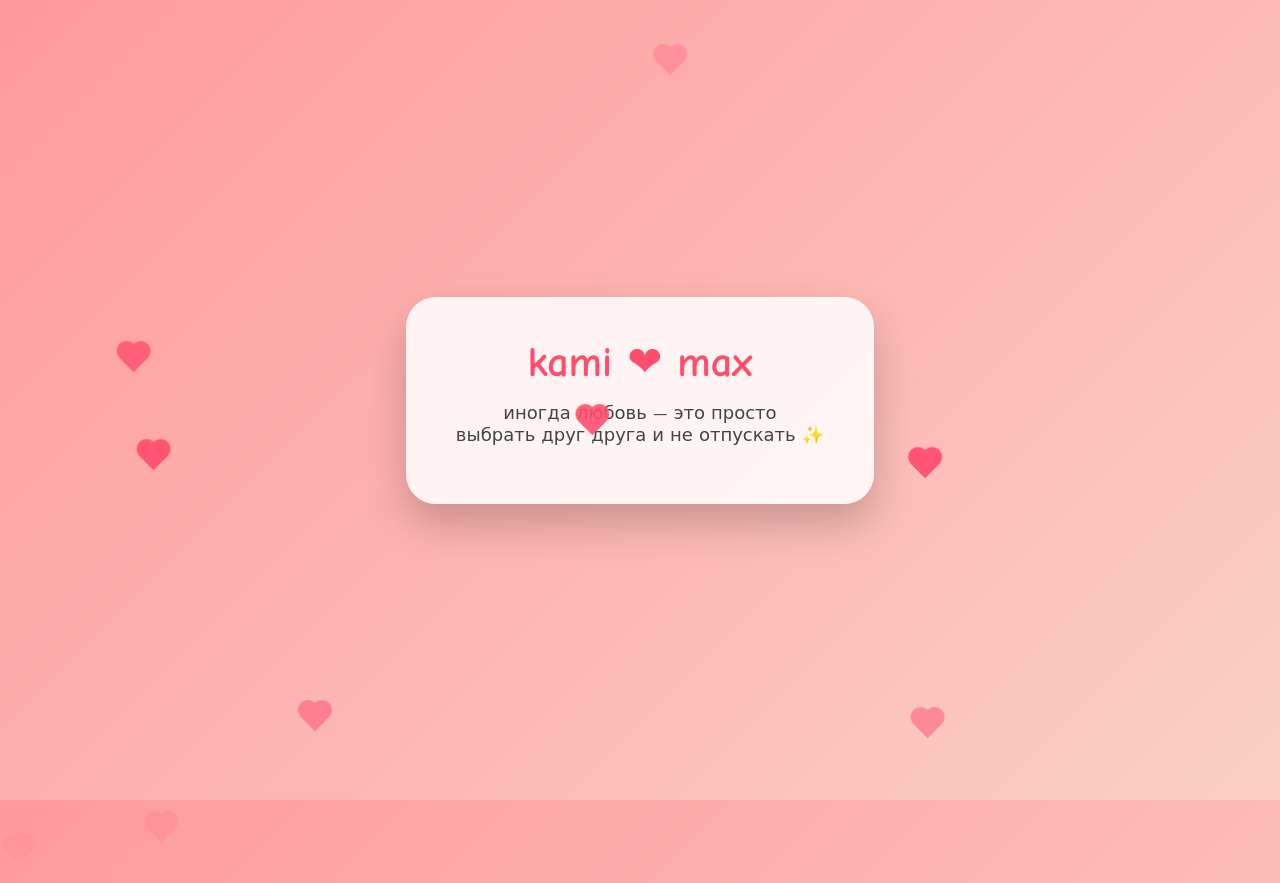
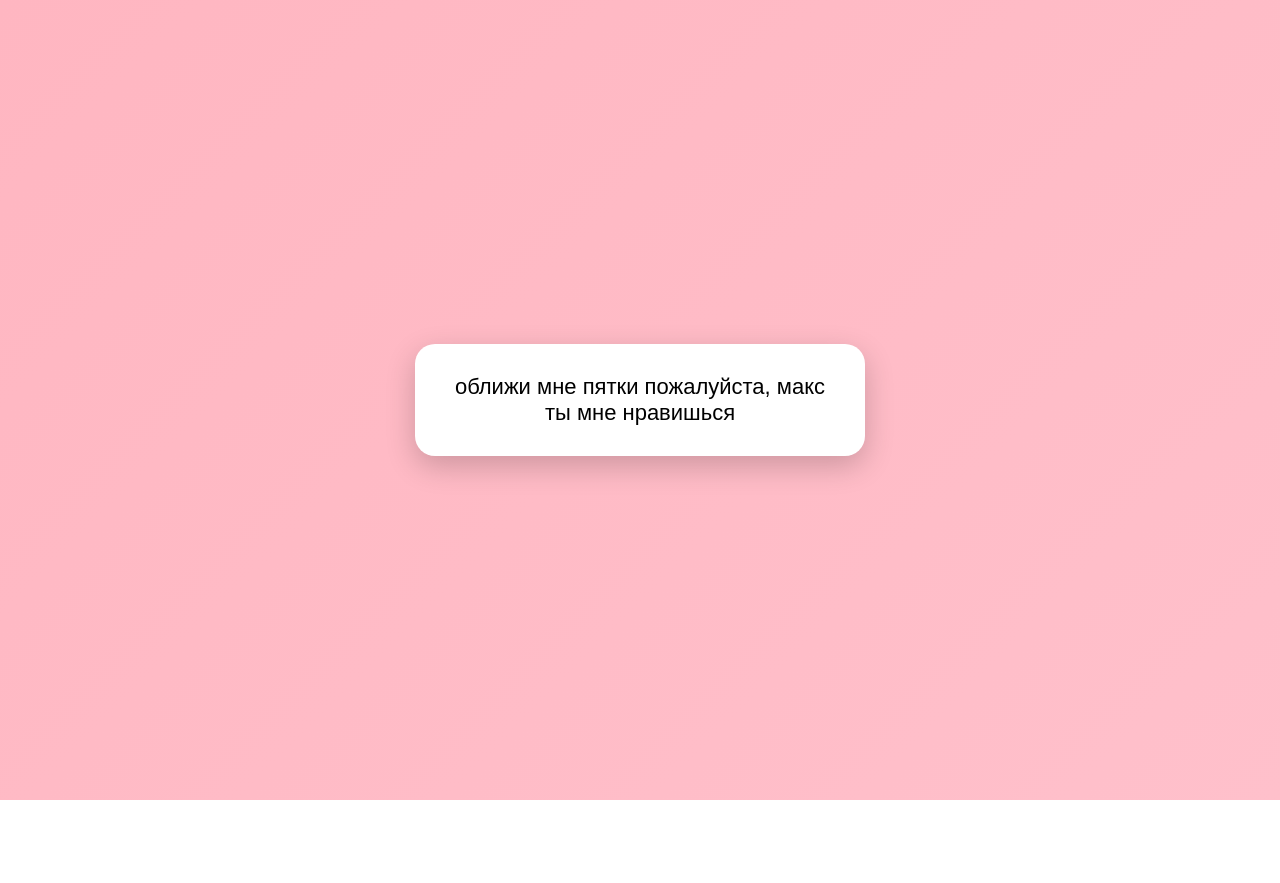
Before and after one commit to shinigami-qq/kami-love, a plain HTML site: page index.html in a window 1280 px wide. After the commit the page ends 800 px from the top, so only its background shows below. Drawn offline with Linux system fonts and the light colour scheme.

Commit message:
Update index.html

```diff
--- a/index.html
+++ b/index.html
@@ -1,9 +1,8 @@
 <!DOCTYPE html>
 <html lang="ru">
 <head>
-  <meta charset="UTF-8" />
-  <meta name="viewport" content="width=device-width, initial-scale=1.0">
-  <title>kami ❤ max</title>
+  <meta charset="UTF-8">
+  <title>сообщение для макса</title>
   <style>
     body {
       margin: 0;
@@ -11,103 +10,36 @@
       display: flex;
       align-items: center;
       justify-content: center;
-      background: linear-gradient(135deg, #ff9a9e, #fad0c4);
-      font-family: "Comic Sans MS", cursive, sans-serif;
-      overflow: hidden;
+      background: linear-gradient(135deg, #ffb6c1, #ffc0cb);
+      font-family: Arial, sans-serif;
     }
 
-    .card {
-      background: rgba(255, 255, 255, 0.85);
-      padding: 40px 50px;
-      border-radius: 30px;
+    .box {
+      background: white;
+      padding: 30px 40px;
+      border-radius: 20px;
+      box-shadow: 0 10px 30px rgba(0,0,0,0.2);
+      font-size: 22px;
       text-align: center;
-      box-shadow: 0 20px 40px rgba(0,0,0,0.2);
-      animation: pop 1.2s ease;
+      animation: appear 1s ease;
     }
 
-    h1 {
-      margin: 0;
-      font-size: 42px;
-      color: #ff4d6d;
-    }
-
-    p {
-      margin-top: 15px;
-      font-size: 18px;
-      color: #444;
-    }
-
-    .heart {
-      position: absolute;
-      width: 20px;
-      height: 20px;
-      background: #ff4d6d;
-      transform: rotate(45deg);
-      animation: float 6s infinite ease-in;
-    }
-
-    .heart::before,
-    .heart::after {
-      content: "";
-      position: absolute;
-      width: 20px;
-      height: 20px;
-      background: #ff4d6d;
-      border-radius: 50%;
-    }
-
-    .heart::before {
-      top: -10px;
-      left: 0;
-    }
-
-    .heart::after {
-      left: -10px;
-      top: 0;
-    }
-
-    @keyframes float {
-      0% {
-        bottom: -10%;
+    @keyframes appear {
+      from {
+        transform: scale(0.7);
         opacity: 0;
-        transform: translateX(0) rotate(45deg);
       }
-      50% {
+      to {
+        transform: scale(1);
         opacity: 1;
       }
-      100% {
-        bottom: 110%;
-        opacity: 0;
-        transform: translateX(50px) rotate(45deg);
-      }
-    }
-
-    @keyframes pop {
-      0% { transform: scale(0.5); opacity: 0; }
-      100% { transform: scale(1); opacity: 1; }
     }
   </style>
 </head>
 <body>
-  <div class="card">
-    <h1>kami ❤ max</h1>
-    <p>иногда любовь — это просто<br>выбрать друг друга и не отпускать ✨</p>
+  <div class="box">
+    оближи мне пятки пожалуйста, макс<br>
+    ты мне нравишься
   </div>
-
-  <script>
-    function createHeart() {
-      const heart = document.createElement('div');
-      heart.classList.add('heart');
-      heart.style.left = Math.random() * 100 + 'vw';
-      heart.style.animationDuration = 4 + Math.random() * 3 + 's';
-      document.body.appendChild(heart);
-
-      setTimeout(() => {
-        heart.remove();
-      }, 7000);
-    }
-
-    setInterval(createHeart, 500);
-  </script>
 </body>
 </html>
```
